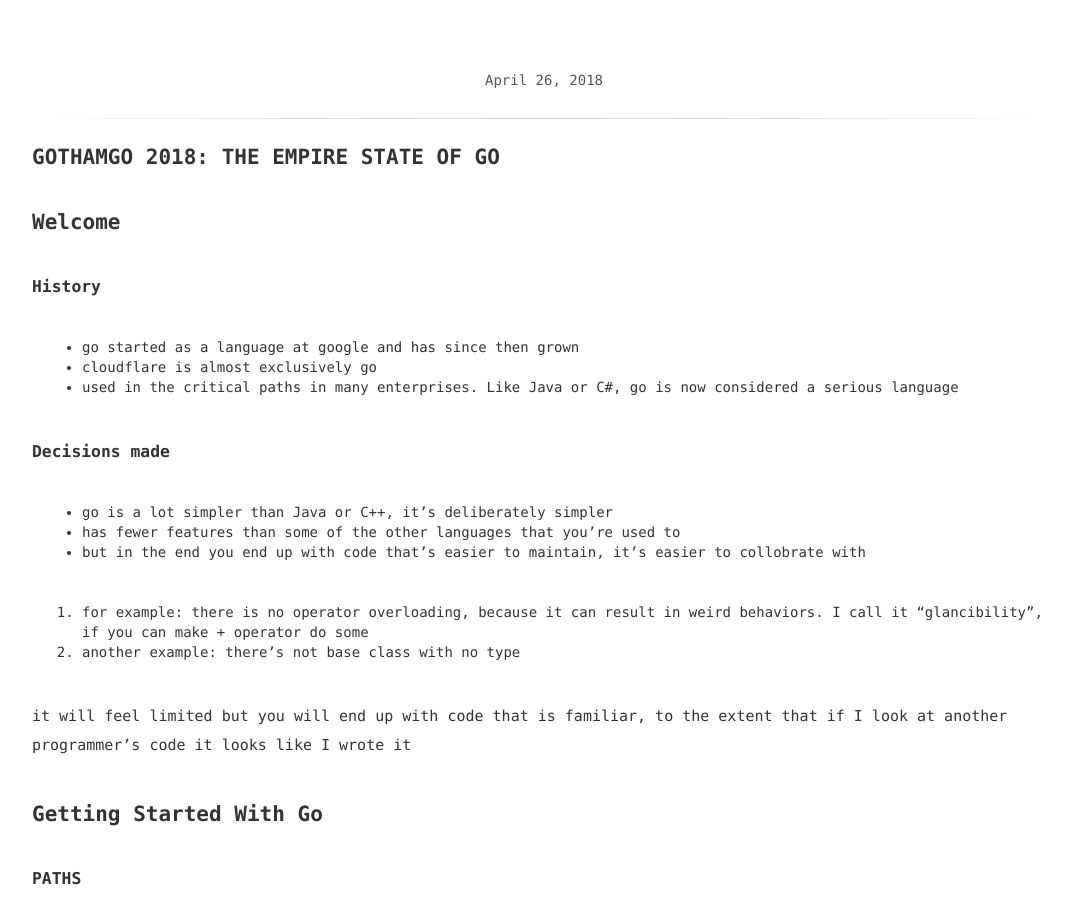
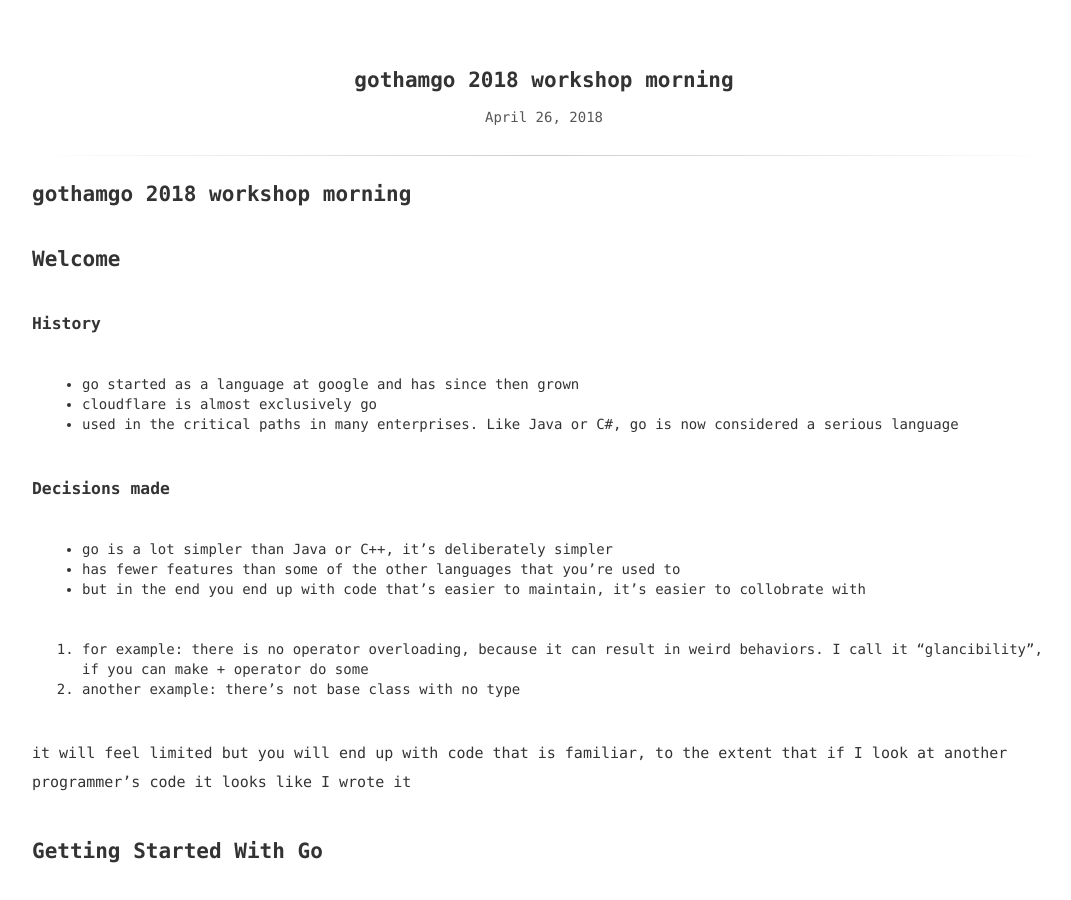
Before and after one commit to fengtingzhang/blog, a Jekyll site: the page built from _posts/2018-04-26-gothamgo-2018-workshop-morning.md, in a window 1280 px wide and 900 px high. Shown: the whole window, without its empty margins (96-1167 px from the left). Built offline with Jekyll 4.4.1, drawn with Linux system fonts in a browser that asks for light colours.

Commit message:
Update 2018-04-26-gothamgo-2018-workshop-morning.md

```diff
--- a/_posts/2018-04-26-gothamgo-2018-workshop-morning.md
+++ b/_posts/2018-04-26-gothamgo-2018-workshop-morning.md
@@ -1,13 +1,13 @@
 ---
 layout: post
-title: GOTHAMGO 2018: THE EMPIRE STATE OF GO Workshop
+title: gothamgo 2018 workshop morning
 date: '2018-04-26T09:15:00.001-07:00'
 author: Feng Ting Zhang
 tags:
 modified_time: '2018-04-26T09:16:43.607-07:00'
 ---
 
-# GOTHAMGO 2018: THE EMPIRE STATE OF GO
+# gothamgo 2018 workshop morning
 
 ## Welcome
 
```
